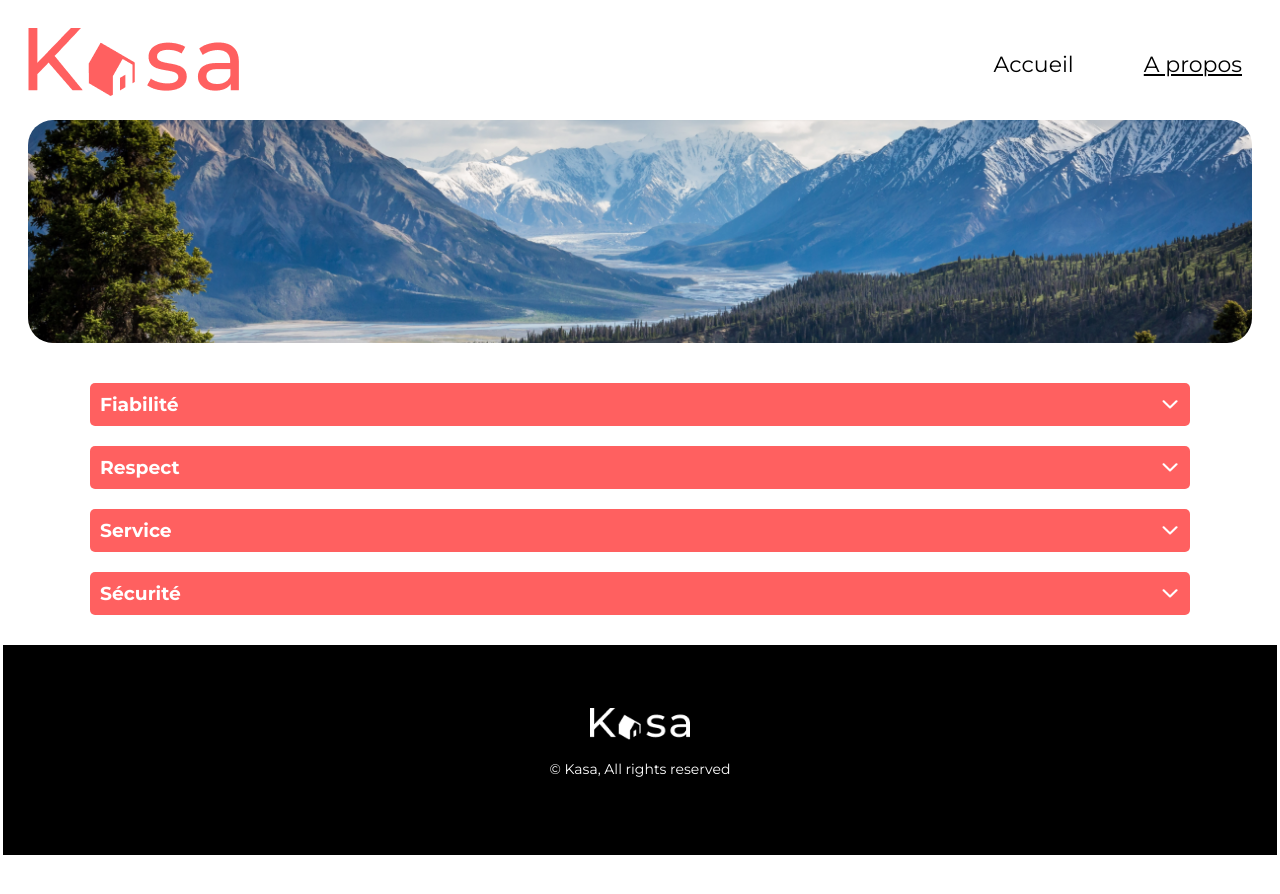
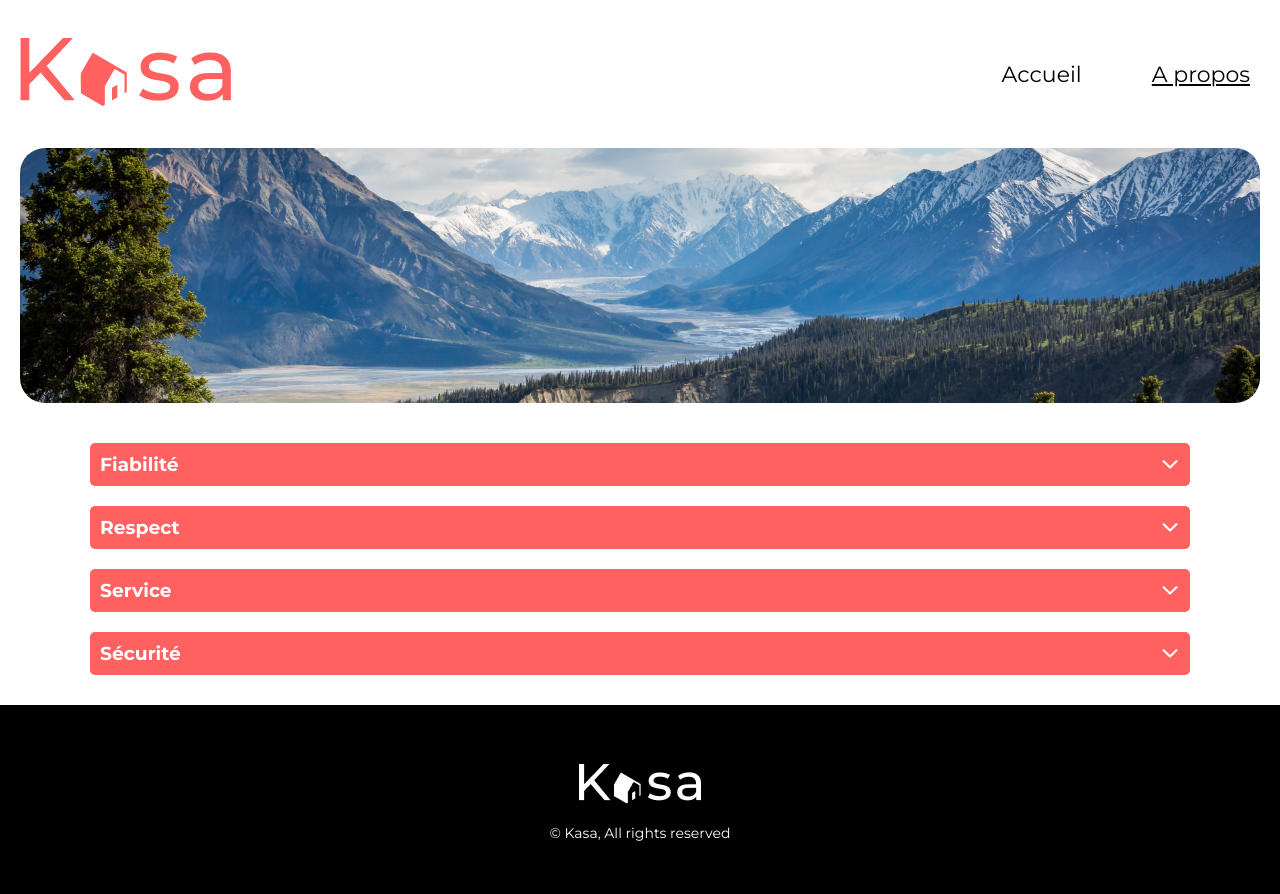
Before and after one commit to AFlourez/Kasa, a React (Create React App) app: page /about in a window 1280 px wide. Shown: the top 894 px of the page. Before the commit the page ends 863 px from the top, so only its background shows below. Built offline with nearby package versions, Linux system fonts and the light colour scheme.

Commit message:
Avancement SASS

```diff
--- a/src/scss/base/_base.scss
+++ b/src/scss/base/_base.scss
@@ -5,7 +5,12 @@
   color: $color-primary;
   box-sizing: border-box;
   // margin: 0;
-  padding: 0;
+  padding: 0px;
+}
+
+body{
+  width: 100%;
+  margin: 0px;
 }
 
 #root {
--- a/src/scss/components/Banner.scss
+++ b/src/scss/components/Banner.scss
@@ -5,26 +5,27 @@
 @import '../utils/variables';
 
 .banner {
-  width: 100%;
-  margin: 0 auto;
+  // width: 100%;
+  margin: $nomargin-center;
   @include flex-display($jc: center, $ai: center); // Utilisation du mixin flex-display pour centrer horizontalement et verticalement
-  max-width: 1240px; // Assurez-vous que cette règle est correctement appliquée dans votre structure CSS
+  max-width: $max-width; // Assurez-vous que cette règle est correctement appliquée
   height: 223px;
 
   @media screen and (max-width: 550px) {
     margin: 20px auto;
     height: 120px;
+    @include small-border;
+    min-width: 335px;
   }
 
   .home-cover {
-    @extend .banner; // Utilisation de l'extension pour réutiliser les styles de .banner
     position: relative;
     background-image: url('../../assets/home_cover.png'); // Utilisation de Sass pour l'URL
     background-size: cover;
     background-position: center;
     text-align: center;
     margin: 0 auto;
-    border-radius: $large-border-radius; // Utilisation de la variable définie dans _variables.scss
+    @include large-border; // Utilisation de la variable définie dans _variables.scss
     overflow: hidden;
     width: 100%;
 
@@ -47,6 +48,7 @@
 
       @media screen and (max-width: 550px) {
         font-size: 24px;
+        text-align: start;
       }
     }
   }
--- a/src/scss/components/BannerAbout.scss
+++ b/src/scss/components/BannerAbout.scss
@@ -2,8 +2,8 @@
 @import '../utils/mixins';
 
 .about-cover {
-    max-width: 1240px;
-    height: 223px;
+    max-width: $max-width;
+    height: $carousel-height-sm;
     background-image: url('../../assets/about_cover.png');
     background-size: cover;
     background-position: center;
@@ -13,7 +13,7 @@
     @include large-border;
 
     @media screen and (max-width: 550px) {
-        margin: 20px auto;
+        margin: $main-margin-sm auto;
         height: 120px;
         @include small-border
     }
--- a/src/scss/components/Error404.scss
+++ b/src/scss/components/Error404.scss
@@ -11,6 +11,7 @@
   margin: 100px auto;
   @media screen and (max-width: 700px) {
     font-size: 96px;
+    margin: 50px auto;
   }
 }
 
--- a/src/scss/components/FicheLogement.scss
+++ b/src/scss/components/FicheLogement.scss
@@ -10,7 +10,7 @@
   object-fit: cover;
   @include medium-border;
   @media screen and (max-width: 550px){
-    height: 255px;
+    height: $carousel-height-sm;
   }
 }
 
@@ -61,8 +61,7 @@ p.hostName {
 }
 
 .hostPicture {
-  width: 64px;
-  height: 64px;
+  @include dimensions(64px, 64px);
   @include large-border;
 }
 
--- a/src/scss/components/Footer.scss
+++ b/src/scss/components/Footer.scss
@@ -9,19 +9,27 @@
   height: $footer-height;
   margin-top: 30px;
   @include flex-display($di: column, $jc: center, $ai: center);
-  margin-right: -25px;
-  margin-left: -25px;
+  margin-right: -20px;
+  margin-left: -20px;
+  @media screen and (max-width: 450px){
+    height: $footer-height-sm;
+  }
 
 }
 
 .footer-logo {
-  max-width: 100px;
   height: auto;
   margin-bottom: 10px; // Espace en bas du logo
+  @media screen and (max-width: 450px){
+    height: 28px;
+  }
 }
 
 .footer-text {
   margin-top: 10px;
   font-size: 14px;
   color: $color-secondary;
+  @media screen and (max-width: 450px){
+    @include font($fs: 10px);
+  }
 }
--- a/src/scss/components/Gallery.scss
+++ b/src/scss/components/Gallery.scss
@@ -3,8 +3,8 @@
 
 .gallery {
   @include flex-display($wr: wrap, $jc: center, $ga: 50px);
-  max-width: 1240px;
-  margin: 50px auto;
+  max-width: $max-width;
+  margin: 0px auto;
   background-color: $color-light-bg;
   @include medium-border;
   padding-top: 50px;
@@ -13,15 +13,17 @@
     padding-top:30px;
     padding-bottom: 30px;
   }
+  @media screen and (max-width: 400px){
+    background-color: transparent;
+  }
 }
 
 .gallery-item {
   position: relative;
   max-width: 340px;
   height: 340px;
-  overflow: hidden;
   @media screen and (max-width: 550px){
-    width: 335px;
+    width: 325px;
     height: 255px;
   }
 }
@@ -46,6 +48,6 @@
   color: $color-secondary;
   /* -webkit-text-stroke: 1px black; */
   margin: 0;
-  font-size: 18px;
+  font-size: font(18px);
   max-width: 320px;
 }
--- a/src/scss/components/Header.scss
+++ b/src/scss/components/Header.scss
@@ -3,14 +3,21 @@
 
 .header {
   @include flex-display($jc: space-between, $ai: center);
-  margin: 20px auto;
-  max-width: 1240px;
+  margin: $main-margin-sm auto;
+  max-width: $max-width;
+  height: $header-height;
+  @media screen and (max-width: 550px){
+    margin: 0 auto;
+  }
 }
 
 .logo img {
   height: 68px;
   @media screen and (max-width: 550px){
     height: 46px;
+  }
+  @media screen and (max-width: 450px){
+    height: 38px;
   }
 }
 
@@ -21,6 +28,9 @@
   padding: 0;
   @media screen and (max-width: 700px){
     gap: 20px;
+}
+@media screen and (max-width: 450px){
+  gap: 5px;
 }
 }
 
@@ -33,7 +43,10 @@
   text-decoration: none;
   font-size: 22px;
   @media screen and (max-width: 700px){
-    font-size: 18px;
+    @include font($fs: 18px);
+}
+@media screen and (max-width: 450px){
+  @include font($fs: 14px);
 }
 }
 
--- a/src/scss/utils/_variables.scss
+++ b/src/scss/utils/_variables.scss
@@ -16,7 +16,7 @@ $carousel-arrow-width-sm: 12px;
 // Responsive breakpoints
 $desktop-breakpoint: 768px;
 $min-width: 320px;
-$max-width: 1440px;
+$max-width: 1240px;
 
 // Components' characteristics
 $small-border-radius: 5px;
@@ -31,3 +31,4 @@ $footer-height-sm: 150px;
 
 $main-margin: 100px;
 $main-margin-sm: 20px;
+$nomargin-center: 0 auto;
```
